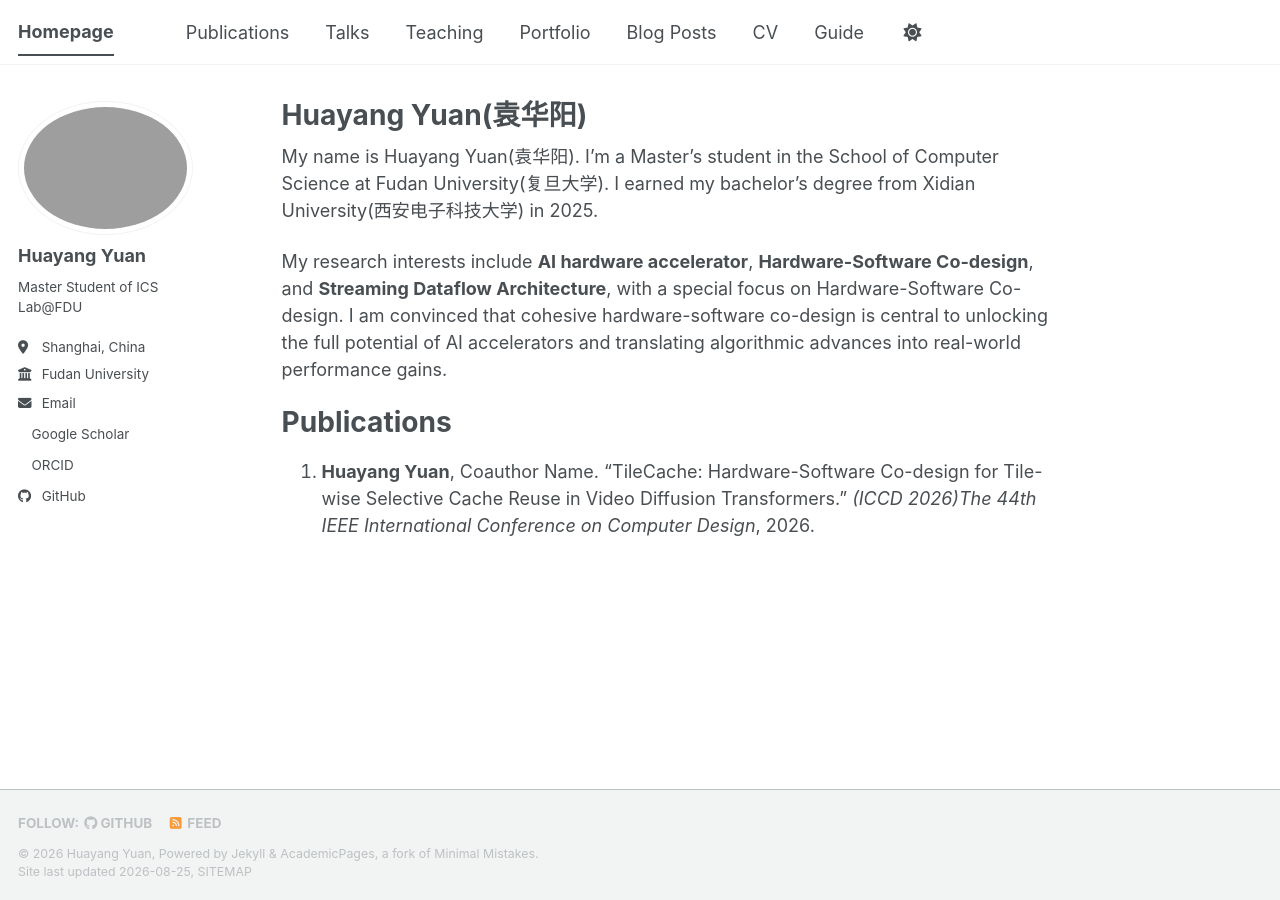
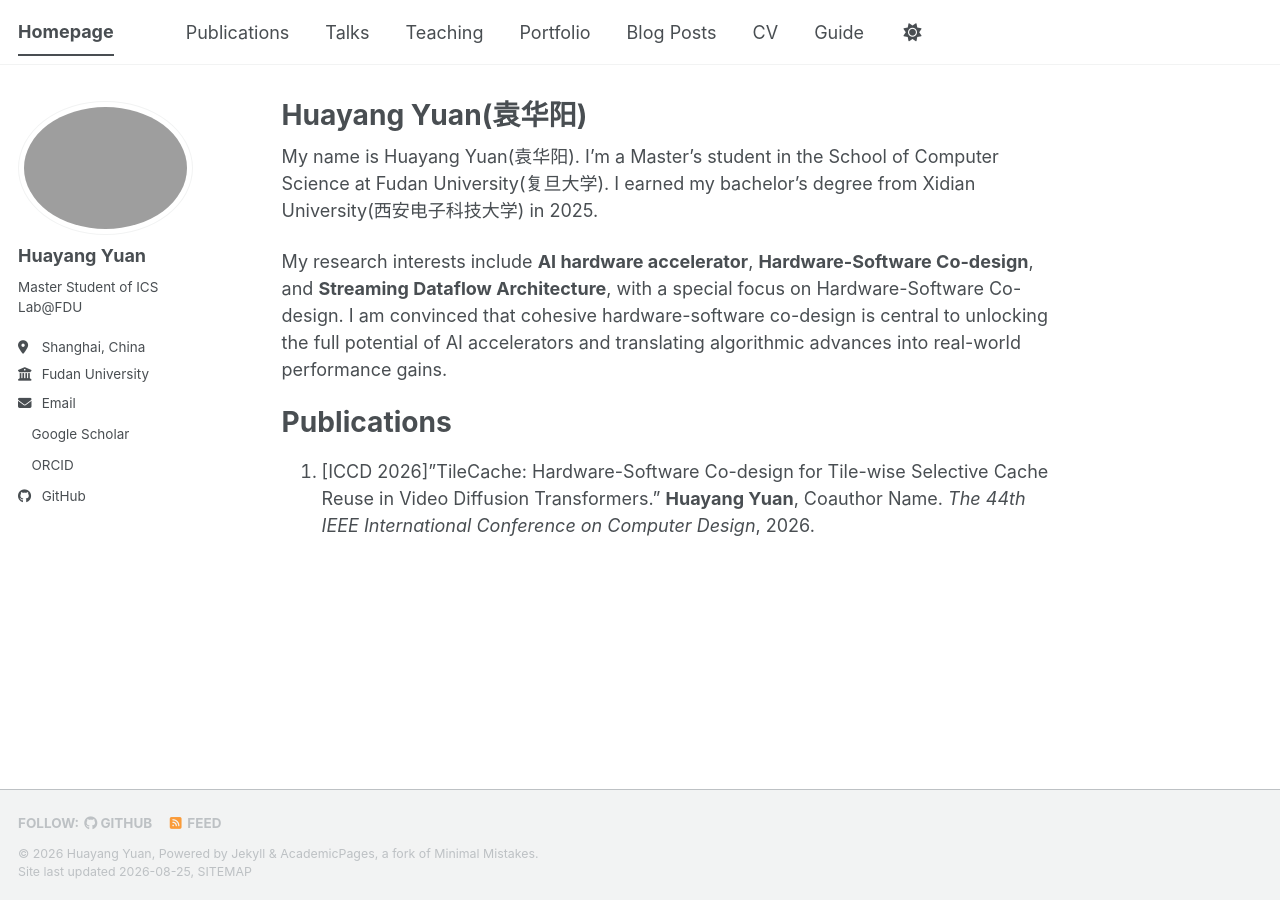
Before and after one commit to Geek3600/Geek3600.github.io, a Jekyll site: the page built from _pages/about.md, in a window 1280 px wide. Built offline with Jekyll 4.4.1, drawn with Linux system fonts in a browser that asks for light colours; a style sheet for code colours, icons or effects is not loaded.

Commit message:
Update personal academic profile

```diff
--- a/_pages/about.md
+++ b/_pages/about.md
@@ -13,6 +13,6 @@ My research interests include **AI hardware accelerator**, **Hardware-Software C
 
 Publications
 ======
-  1. **Huayang Yuan**, Coauthor Name.
-     "TileCache: Hardware-Software Co-design for Tile-wise Selective Cache Reuse in Video Diffusion Transformers."
-     *(ICCD 2026)The 44th IEEE International Conference on Computer Design*, 2026.
+1. [ICCD 2026]"TileCache: Hardware-Software Co-design for Tile-wise Selective Cache Reuse in Video Diffusion Transformers."
+    **Huayang Yuan**, Coauthor Name.
+    *The 44th IEEE International Conference on Computer Design*, 2026.
```
